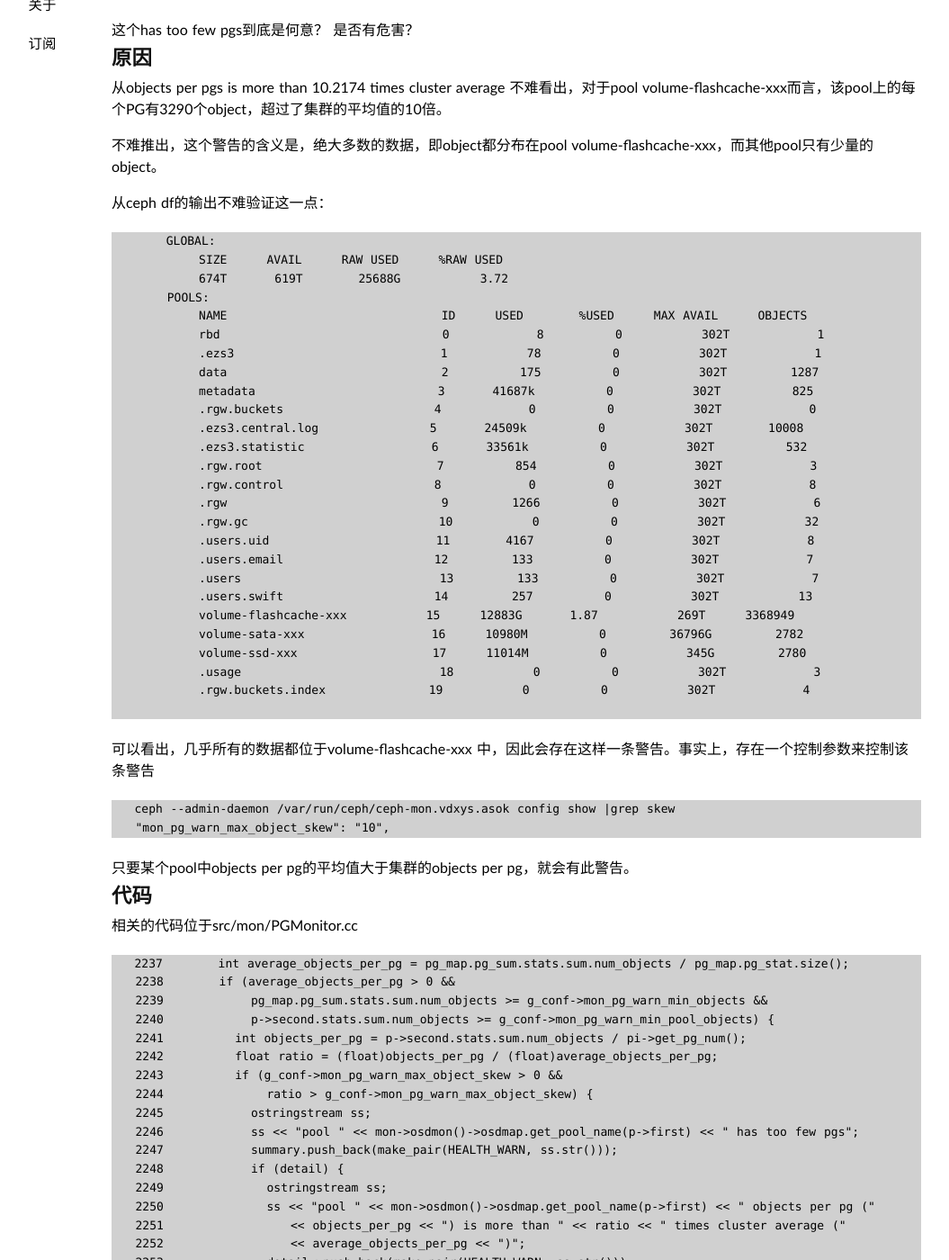
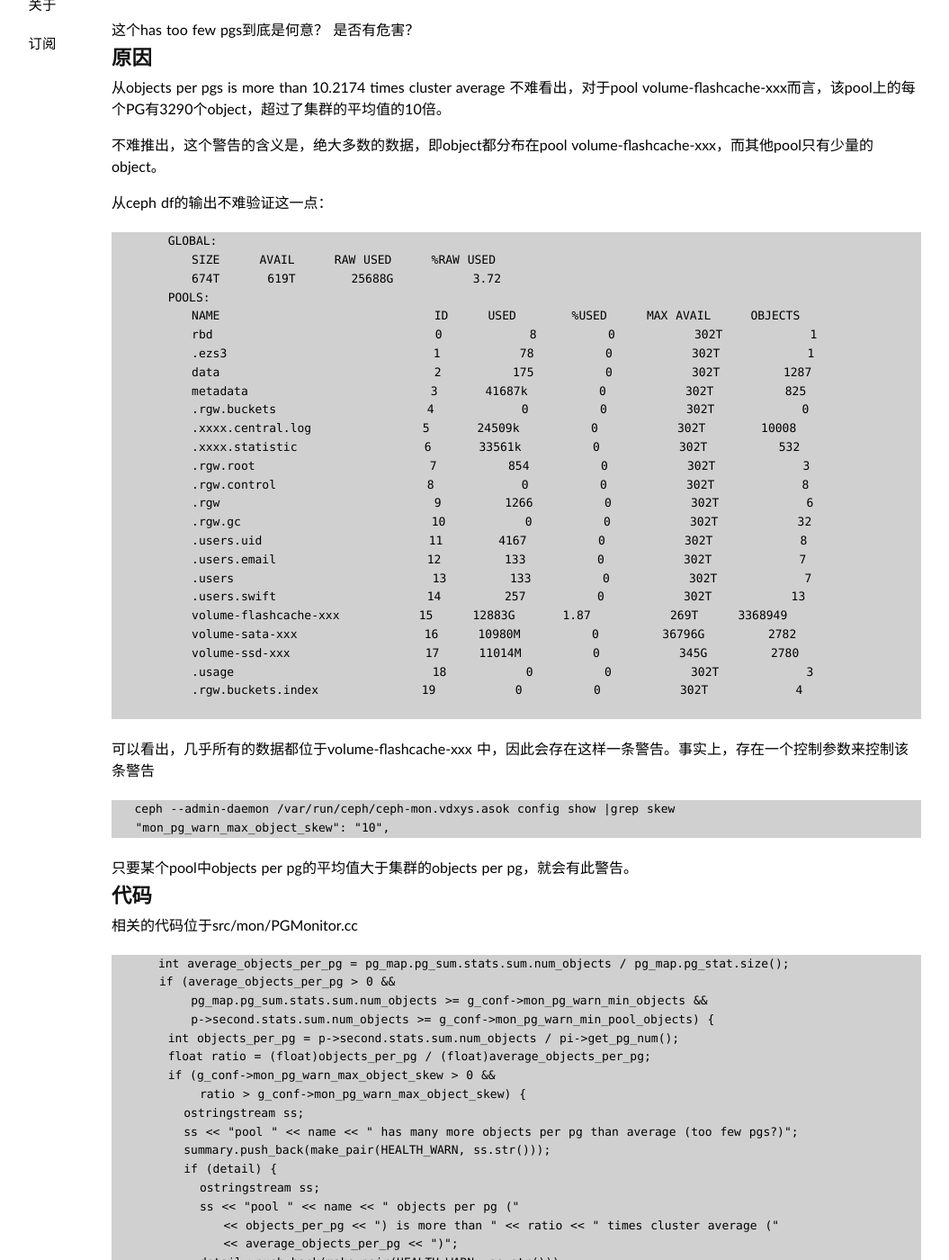
Before and after one commit to Bean-Li/Bean-Li.github.io, a Jekyll site: the page built from _posts/2016-03-07-too-few-pgs.md, in a window 1280 px wide and 1400 px high, scrolled down 261 px. Shown: the whole window at 90% size, without its empty margins (66-1121 px from the left). Built offline with Jekyll 4.4.1, drawn with Linux system fonts in a browser that asks for light colours; some web fonts are replaced; some of the changed text lies outside the part shown.

Commit message:
FIX format issue

````diff
--- a/_posts/2016-03-07-too-few-pgs.md
+++ b/_posts/2016-03-07-too-few-pgs.md
@@ -31,31 +31,31 @@ excerpt: 执行ceph health，输出中有 pool xxx has too few pgs，what does i
 从ceph df的输出不难验证这一点：
 
 ```
-       GLOBAL:
-           SIZE     AVAIL     RAW USED     %RAW USED
-           674T      619T       25688G          3.72
-       POOLS:
-           NAME                           ID     USED       %USED     MAX AVAIL     OBJECTS
-           rbd                            0           8         0          302T           1
-           .ezs3                          1          78         0          302T           1
-           data                           2         175         0          302T        1287
-           metadata                       3      41687k         0          302T         825
-           .rgw.buckets                   4           0         0          302T           0
-           .ezs3.central.log              5      24509k         0          302T       10008
-           .ezs3.statistic                6      33561k         0          302T         532
-           .rgw.root                      7         854         0          302T           3
-           .rgw.control                   8           0         0          302T           8
-           .rgw                           9        1266         0          302T           6
-           .rgw.gc                        10          0         0          302T          32
-           .users.uid                     11       4167         0          302T           8
-           .users.email                   12        133         0          302T           7
-           .users                         13        133         0          302T           7
-           .users.swift                   14        257         0          302T          13
-           volume-flashcache-xxx          15     12883G      1.87          269T     3368949
-           volume-sata-xxx                16     10980M         0        36796G        2782
-           volume-ssd-xxx                 17     11014M         0          345G        2780
-           .usage                         18          0         0          302T           3
-           .rgw.buckets.index             19          0         0          302T           4
+	GLOBAL:
+	   SIZE     AVAIL     RAW USED     %RAW USED
+	   674T      619T       25688G          3.72
+	POOLS:
+	   NAME                           ID     USED       %USED     MAX AVAIL     OBJECTS
+	   rbd                            0           8         0          302T           1
+	   .ezs3                          1          78         0          302T           1
+	   data                           2         175         0          302T        1287
+	   metadata                       3      41687k         0          302T         825
+	   .rgw.buckets                   4           0         0          302T           0
+	   .xxxx.central.log              5      24509k         0          302T       10008
+	   .xxxx.statistic                6      33561k         0          302T         532
+	   .rgw.root                      7         854         0          302T           3
+	   .rgw.control                   8           0         0          302T           8
+	   .rgw                           9        1266         0          302T           6
+	   .rgw.gc                        10          0         0          302T          32
+	   .users.uid                     11       4167         0          302T           8
+	   .users.email                   12        133         0          302T           7
+	   .users                         13        133         0          302T           7
+	   .users.swift                   14        257         0          302T          13
+	   volume-flashcache-xxx          15     12883G      1.87          269T     3368949
+	   volume-sata-xxx                16     10980M         0        36796G        2782
+	   volume-ssd-xxx                 17     11014M         0          345G        2780
+	   .usage                         18          0         0          302T           3
+	   .rgw.buckets.index             19          0         0          302T           4
 
 ```
 
@@ -74,25 +74,26 @@ excerpt: 执行ceph health，输出中有 pool xxx has too few pgs，what does i
 相关的代码位于src/mon/PGMonitor.cc
 
 ```
-   2237       int average_objects_per_pg = pg_map.pg_sum.stats.sum.num_objects / pg_map.pg_stat.size();
-   2238       if (average_objects_per_pg > 0 &&
-   2239           pg_map.pg_sum.stats.sum.num_objects >= g_conf->mon_pg_warn_min_objects &&
-   2240           p->second.stats.sum.num_objects >= g_conf->mon_pg_warn_min_pool_objects) {
-   2241         int objects_per_pg = p->second.stats.sum.num_objects / pi->get_pg_num();
-   2242         float ratio = (float)objects_per_pg / (float)average_objects_per_pg;
-   2243         if (g_conf->mon_pg_warn_max_object_skew > 0 &&
-   2244             ratio > g_conf->mon_pg_warn_max_object_skew) {
-   2245           ostringstream ss;
-   2246           ss << "pool " << mon->osdmon()->osdmap.get_pool_name(p->first) << " has too few pgs";
-   2247           summary.push_back(make_pair(HEALTH_WARN, ss.str()));
-   2248           if (detail) {
-   2249             ostringstream ss;
-   2250             ss << "pool " << mon->osdmon()->osdmap.get_pool_name(p->first) << " objects per pg ("
-   2251                << objects_per_pg << ") is more than " << ratio << " times cluster average ("
-   2252                << average_objects_per_pg << ")";
-   2253             detail->push_back(make_pair(HEALTH_WARN, ss.str()));
-   2254           }
-
+      int average_objects_per_pg = pg_map.pg_sum.stats.sum.num_objects / pg_map.pg_stat.size();
+      if (average_objects_per_pg > 0 &&
+          pg_map.pg_sum.stats.sum.num_objects >= g_conf->mon_pg_warn_min_objects &&
+          p->second.stats.sum.num_objects >= g_conf->mon_pg_warn_min_pool_objects) {
+	int objects_per_pg = p->second.stats.sum.num_objects / pi->get_pg_num();
+	float ratio = (float)objects_per_pg / (float)average_objects_per_pg;
+	if (g_conf->mon_pg_warn_max_object_skew > 0 &&
+	    ratio > g_conf->mon_pg_warn_max_object_skew) {
+	  ostringstream ss;
+	  ss << "pool " << name << " has many more objects per pg than average (too few pgs?)";
+	  summary.push_back(make_pair(HEALTH_WARN, ss.str()));
+	  if (detail) {
+	    ostringstream ss;
+	    ss << "pool " << name << " objects per pg ("
+	       << objects_per_pg << ") is more than " << ratio << " times cluster average ("
+	       << average_objects_per_pg << ")";
+	    detail->push_back(make_pair(HEALTH_WARN, ss.str()));
+	  }
+	}
+      }
 ```
 
 取消警告
````
